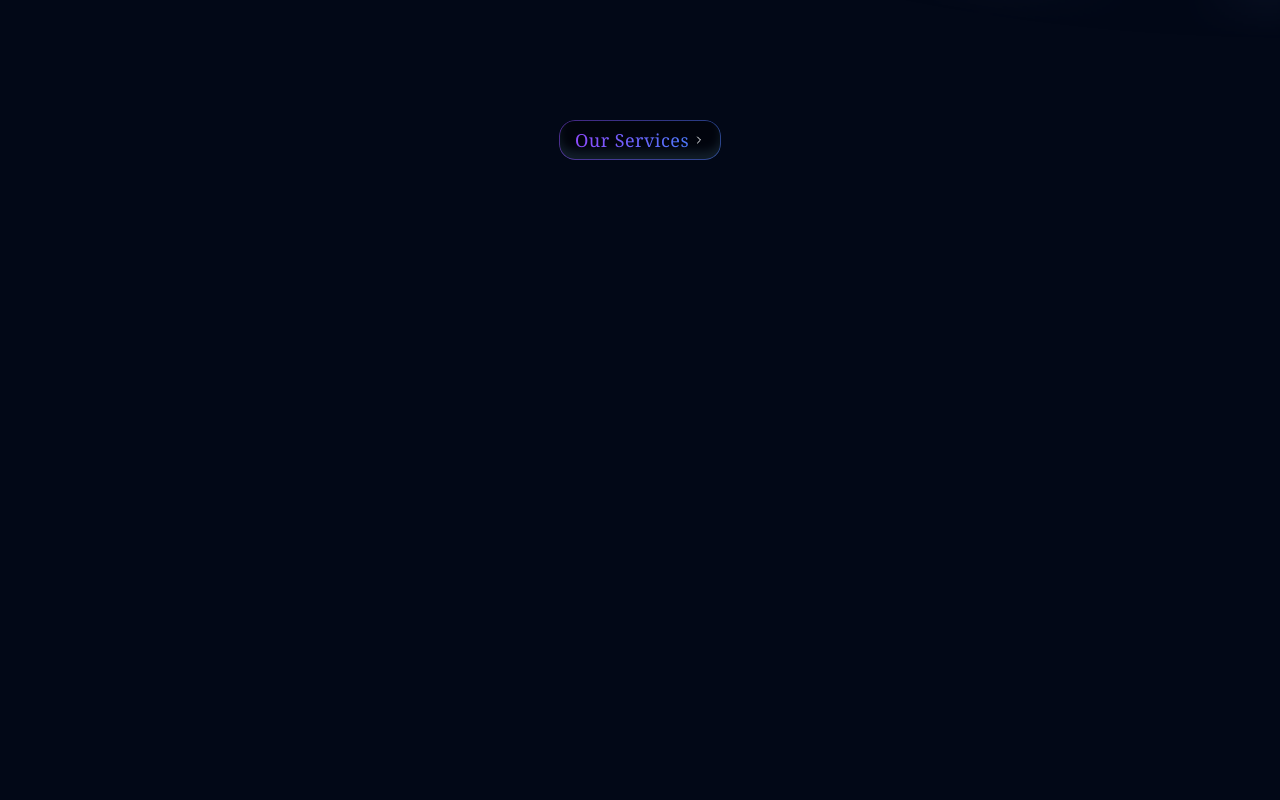
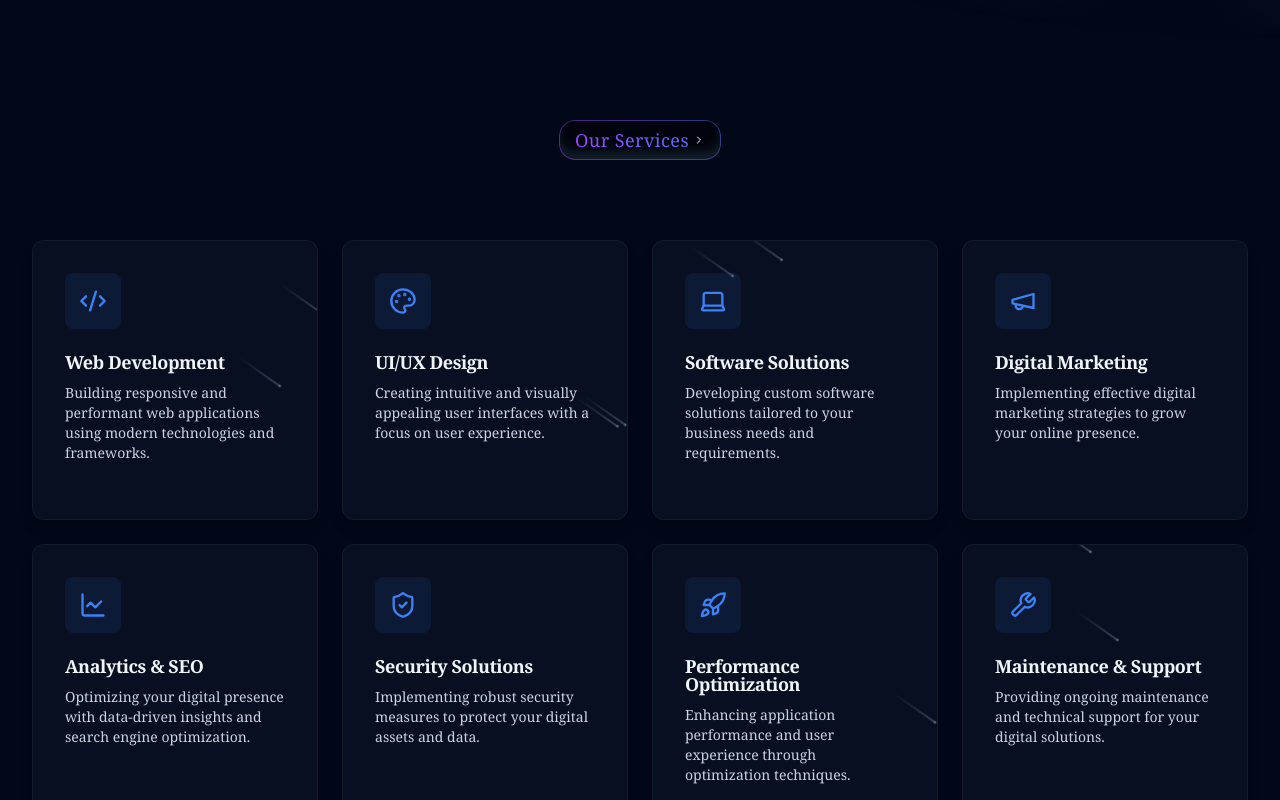
Before and after one commit to Mohamed-El-Sharqawy/Portforyou, a Next.js app: page / in a window 1280 px wide. Shown: the part 760-1560 px from the top of the page. Built offline with nearby package versions, Linux system fonts and the light colour scheme.

Commit message:
finish services mvp

```diff
--- /dev/null
+++ b/src/components/ui/meteors.tsx
@@ -0,0 +1,44 @@
+"use client";
+
+import { useEffect, useState } from "react";
+
+import { cn } from "@/lib/utils";
+
+interface MeteorsProps {
+  number?: number;
+}
+export const Meteors = ({ number = 20 }: MeteorsProps) => {
+  const [meteorStyles, setMeteorStyles] = useState<Array<React.CSSProperties>>(
+    [],
+  );
+
+  useEffect(() => {
+    const styles = [...new Array(number)].map(() => ({
+      top: -5,
+      left: Math.floor(Math.random() * window.innerWidth) + "px",
+      animationDelay: Math.random() * 1 + 0.2 + "s",
+      animationDuration: Math.floor(Math.random() * 8 + 2) + "s",
+    }));
+    setMeteorStyles(styles);
+  }, [number]);
+
+  return (
+    <>
+      {[...meteorStyles].map((style, idx) => (
+        // Meteor Head
+        <span
+          key={idx}
+          className={cn(
+            "pointer-events-none absolute left-0 top-1/2 size-0.5 rotate-[215deg] animate-meteor rounded-full bg-slate-500 shadow-[0_0_0_1px_#ffffff10]",
+          )}
+          style={style}
+        >
+          {/* Meteor Tail */}
+          <div className="pointer-events-none absolute top-1/2 -z-10 h-px w-[50px] -translate-y-1/2 bg-gradient-to-r from-slate-500 to-transparent" />
+        </span>
+      ))}
+    </>
+  );
+};
+
+export default Meteors;
--- a/src/features/marketing/components/Services.tsx
+++ b/src/features/marketing/components/Services.tsx
@@ -1,9 +1,45 @@
+"use client";
+
 import SectionsHeading from "@/components/ui/SectionsHeading";
+import { services } from "../constants/services";
+import { motion } from "motion/react";
+import { cn } from "@/lib/utils";
+import Meteors from "@/components/ui/meteors";
 
 export default function Services() {
   return (
     <section id="services" className="marketing-section">
       <SectionsHeading text="Our Services" />
+
+      <div className="grid grid-cols-1 md:grid-cols-2 lg:grid-cols-4 gap-6 mt-20">
+        {services.map((service, index) => (
+          <motion.div
+            key={service.title}
+            initial={{ opacity: 0, y: 20 }}
+            whileInView={{ opacity: 1, y: 0 }}
+            transition={{ duration: 0.5, delay: index * 0.1 }}
+            viewport={{ once: true }}
+            className="group relative overflow-hidden rounded-xl bg-slate-900/50 p-8 shadow-lg transition-all hover:shadow-xl border border-border/50 min-h-[280px] flex flex-col"
+          >
+            <div className="relative z-10 flex-1">
+              <div className="mb-6 flex h-14 w-14 items-center justify-center rounded-lg bg-primary/10 text-primary group-hover:bg-primary group-hover:text-background transition-colors">
+                {<service.icon className="h-7 w-7" />}
+              </div>
+              <h3 className="mb-3 text-lg font-semibold leading-none tracking-tight text-slate-100">
+                {service.title}
+              </h3>
+              <p className="text-sm text-slate-300">{service.description}</p>
+            </div>
+            <div
+              className={cn(
+                "absolute inset-0 z-0 bg-gradient-to-t from-primary/30 to-transparent opacity-0",
+                "transition-all duration-300 group-hover:opacity-100"
+              )}
+            />
+            <Meteors />
+          </motion.div>
+        ))}
+      </div>
     </section>
   );
 }
--- /dev/null
+++ b/src/features/marketing/constants/services.ts
@@ -0,0 +1,44 @@
+import { Code2, Palette, Laptop, Megaphone, LineChart, ShieldCheck, Rocket, Wrench } from "lucide-react";
+
+export const services = [
+  {
+    title: "Web Development",
+    description: "Building responsive and performant web applications using modern technologies and frameworks.",
+    icon: Code2,
+  },
+  {
+    title: "UI/UX Design",
+    description: "Creating intuitive and visually appealing user interfaces with a focus on user experience.",
+    icon: Palette,
+  },
+  {
+    title: "Software Solutions",
+    description: "Developing custom software solutions tailored to your business needs and requirements.",
+    icon: Laptop,
+  },
+  {
+    title: "Digital Marketing",
+    description: "Implementing effective digital marketing strategies to grow your online presence.",
+    icon: Megaphone,
+  },
+  {
+    title: "Analytics & SEO",
+    description: "Optimizing your digital presence with data-driven insights and search engine optimization.",
+    icon: LineChart,
+  },
+  {
+    title: "Security Solutions",
+    description: "Implementing robust security measures to protect your digital assets and data.",
+    icon: ShieldCheck,
+  },
+  {
+    title: "Performance Optimization",
+    description: "Enhancing application performance and user experience through optimization techniques.",
+    icon: Rocket,
+  },
+  {
+    title: "Maintenance & Support",
+    description: "Providing ongoing maintenance and technical support for your digital solutions.",
+    icon: Wrench,
+  },
+];
--- a/src/styles/globals.css
+++ b/src/styles/globals.css
@@ -64,7 +64,7 @@ body {
 }
 
 .marketing-section {
-  @apply container py-20 h-screen;
+  @apply container py-20;
 }
 
 @layer base {
--- a/tailwind.config.ts
+++ b/tailwind.config.ts
@@ -82,6 +82,7 @@ export default {
         aurora: "aurora 60s linear infinite",
         shimmer: "shimmer 2s linear infinite",
         gradient: "gradient 8s linear infinite",
+        meteor: "meteor 5s linear infinite",
       },
       keyframes: {
         shimmer: {
@@ -113,6 +114,19 @@ export default {
             backgroundPosition: "var(--bg-size) 0",
           },
         },
+        meteor: {
+          "0%": {
+            transform: "rotate(215deg) translateX(0)",
+            opacity: "1",
+          },
+          "70%": {
+            opacity: "1",
+          },
+          "100%": {
+            transform: "rotate(215deg) translateX(-500px)",
+            opacity: "0",
+          },
+        },
       },
     },
   },
```
